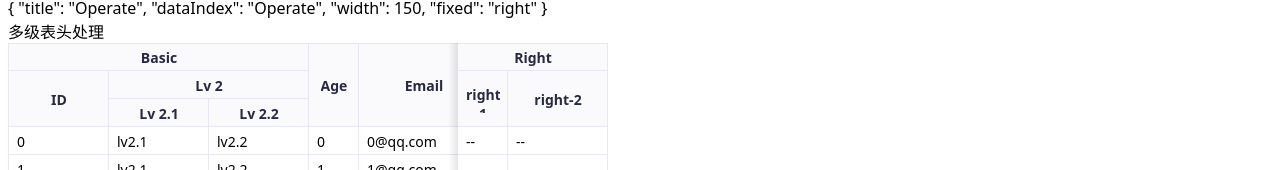
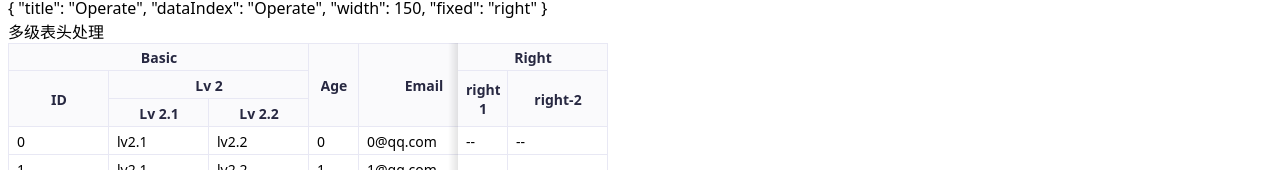
Before and after one commit to ja-plus/stk-table-vue, a Vue app: page / in a window 1280 px wide. Shown: the part 764-934 px from the top of the page. Built offline with nearby package versions, Linux system fonts and the light colour scheme.

Commit message:
fix vs, fix th>div height, optimize vsY -> rowHeight

```diff
--- a/src/StkTable/StkTable.vue
+++ b/src/StkTable/StkTable.vue
@@ -1,3 +1,4 @@
+<!-- eslint-disable vue/attribute-hyphenation -->
 <template>
     <div
         ref="tableContainerRef"
@@ -84,7 +85,7 @@
                         @drop="onThDrop"
                         @dragover="onThDragOver"
                     >
-                        <div class="table-header-cell-wrapper">
+                        <div class="table-header-cell-wrapper" :style="{ '--row-span': virtualX_on ? 1 : col.rowSpan }">
                             <component :is="col.customHeaderCell" v-if="col.customHeaderCell" :col="col" :colIndex="colIndex" :rowIndex="rowIndex" />
                             <template v-else-if="col.type === 'seq'">
                                 <span class="table-header-title">{{ col.title }}</span>
@@ -993,7 +994,7 @@ function onTableScroll(e: Event) {
     const { scrollTop, scrollLeft } = e.target as HTMLElement;
     const { scrollTop: vScrollTop } = virtualScroll.value;
     const { scrollLeft: vScrollLeft } = virtualScrollX.value;
-    const isYScroll = scrollTop !== vScrollTop;
+    const isYScroll = Math.abs(scrollTop - vScrollTop) >= props.rowHeight;
     const isXScroll = scrollLeft !== vScrollLeft;
 
     // 纵向滚动有变化
--- a/src/StkTable/style.less
+++ b/src/StkTable/style.less
@@ -183,7 +183,7 @@
         /* 为不影响布局，表头行高要定死*/
         .table-header-cell-wrapper {
             overflow: hidden;
-            max-height: var(--header-row-height);
+            max-height: calc(var(--header-row-height) * var(--row-span));
         }
 
         tbody td {
--- a/src/StkTable/useVirtualScroll.ts
+++ b/src/StkTable/useVirtualScroll.ts
@@ -184,7 +184,7 @@ export function useVirtualScroll<DT extends Record<string, any>>({
         tableHeaderHeight.value = headerHeight;
         if (!headless) {
             /** 表头高度占几行表体高度数 */
-            const headerToBodyRowHeightCount = Math.floor(headerHeight) / rowHeight;
+            const headerToBodyRowHeightCount = Math.floor(headerHeight / rowHeight);
             pageSize -= headerToBodyRowHeightCount; //减去表头行数
         }
         /** 最大的scrollTop */
--- a/test/StkTableMultiHeader.vue
+++ b/test/StkTableMultiHeader.vue
@@ -53,6 +53,6 @@ const dataSource = new Array(50).fill(0).map((it, i) => {
 <template>
     <div>
         多级表头处理
-        <StkTable style="height: 200px; width: 600px" rowKey="id" fixedColShadow virtual :columns="columns" :data-source="dataSource"> </StkTable>
+        <StkTable style="height: 200px; width: 600px" row-key="id" fixed-col-shadow virtual :columns="columns" :data-source="dataSource"> </StkTable>
     </div>
 </template>
```
Also changed, not shown: .eslintrc.cjs, 1 other file (tests, documents, lock files or other folders).
